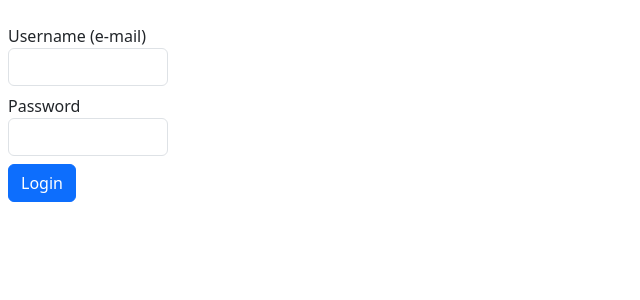
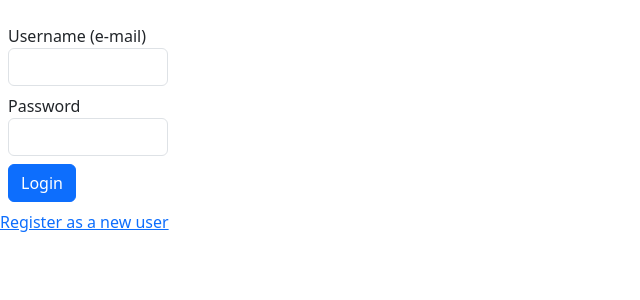
Before and after one commit to ironArray/Caterva2, a FastAPI app: template caterva2/services/templates/login.html in a window 1280 px wide. Shown: the top 300 px of the page, without its empty margins (0-640 px from the left). Run offline with FastAPI, Linux system fonts and the light colour scheme; the template is opened without the code that fills it, so the values that code supplies are empty; parts of the project's set-up code (start-up, migrations or seed data) failed here and were passed over; some libraries are stand-ins or nearby versions.

Commit message:
HTML: Link to user register page from login page

```diff
--- a/caterva2/services/templates/login.html
+++ b/caterva2/services/templates/login.html
@@ -27,6 +27,7 @@
         <button type="submit" class="btn btn-primary">Login</button>
     </form>
 </div>
+<p><a href="/register">Register as a new user</a></p>
 <div id="error"></div>
 
 </body>
```
